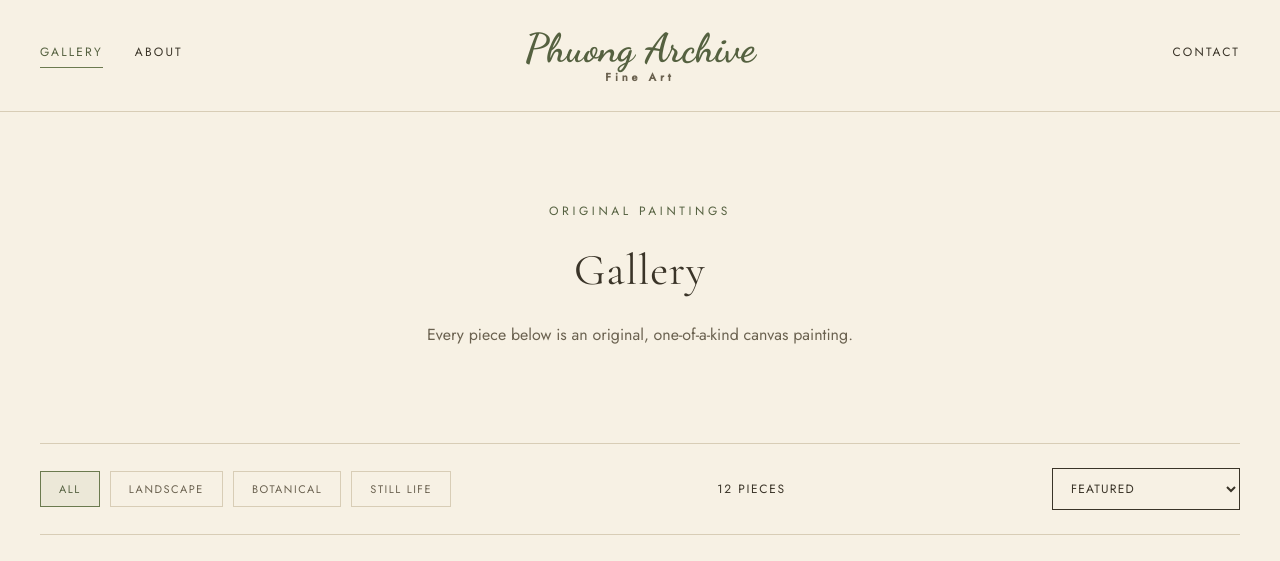
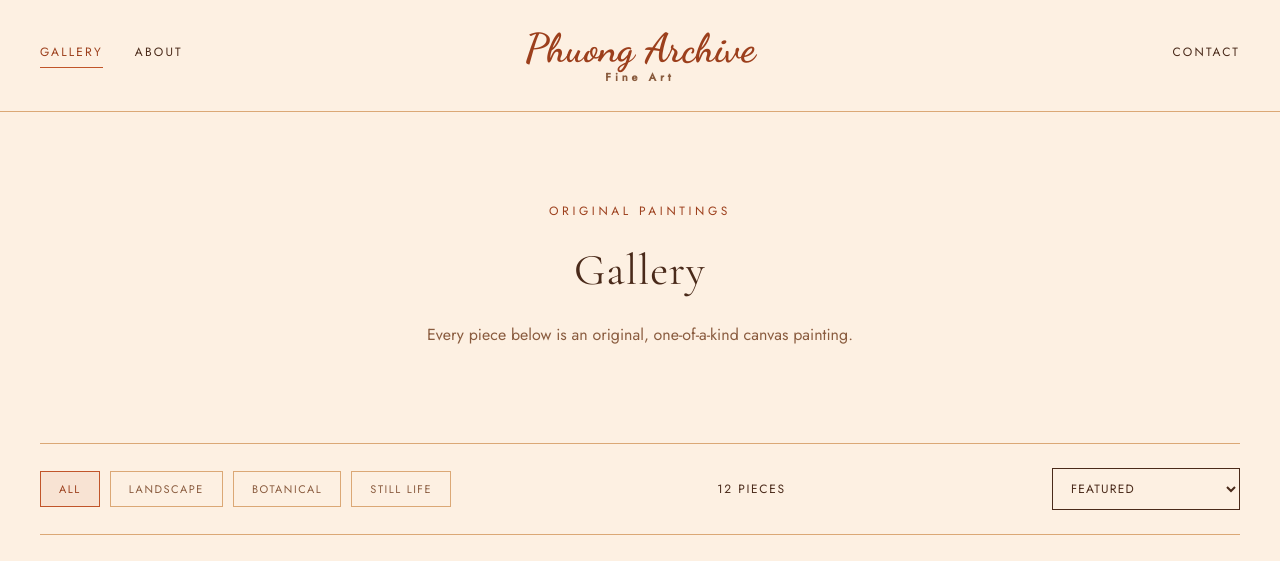
Before and after one commit to hoangvanthohvt-star/phuong-archive, a plain HTML site: page gallery.html in a window 1280 px wide. Shown: the top 561 px of the page. Drawn offline with nearby package versions, Linux system fonts and the light colour scheme.

Commit message:
Switch theme to peach, burnt orange, and apricot palette
Co-Authored-By: Claude Sonnet 5 <noreply@anthropic.com>

```diff
--- a/css/style.css
+++ b/css/style.css
@@ -1,14 +1,14 @@
 @import url('https://fonts.googleapis.com/css2?family=Cormorant+Garamond:ital,wght@0,300;0,400;0,500;0,600;1,400&family=Dancing+Script:wght@500;600;700&family=Jost:wght@400;500&display=swap');
 
 :root {
-  --bg: #f7f1e4;
-  --bg-alt: #efe6d4;
-  --ink: #3a3428;
-  --ink-soft: #6b6250;
-  --accent: #6b7a4f;
-  --accent-dark: #556140;
-  --line: #d8cdb6;
-  --terracotta: #c17a52;
+  --bg: #fdf0e2;
+  --bg-alt: #f8dcbc;
+  --ink: #4a2a1a;
+  --ink-soft: #8a5c3f;
+  --accent: #c1552a;
+  --accent-dark: #9c3f1c;
+  --line: #dba876;
+  --terracotta: #e2733b;
   --max-width: 1400px;
 }
 
@@ -151,7 +151,7 @@ img { max-width: 100%; display: block; }
   position: relative;
   z-index: 1;
   padding: 60px 40px;
-  color: #f7f1e4;
+  color: var(--bg);
   max-width: var(--max-width);
   margin: 0 auto;
   width: 100%;
@@ -191,7 +191,7 @@ img { max-width: 100%; display: block; }
 }
 
 .btn:hover {
-  background: #f7f1e4;
+  background: var(--bg);
   color: var(--ink);
 }
 
@@ -269,7 +269,7 @@ img { max-width: 100%; display: block; }
   left: 0; right: 0; bottom: 0;
   padding: 22px 16px;
   background: linear-gradient(0deg, rgba(20,17,10,0.6), rgba(20,17,10,0));
-  color: #f7f1e4;
+  color: var(--bg);
   font-family: 'Cormorant Garamond', serif;
   font-size: 20px;
   text-align: center;
@@ -326,7 +326,7 @@ img { max-width: 100%; display: block; }
 .filter-tags button.active {
   border-color: var(--accent);
   color: var(--accent-dark);
-  background: rgba(107,122,79,0.08);
+  background: rgba(193,85,42,0.08);
 }
 
 .grid {
@@ -458,7 +458,7 @@ img { max-width: 100%; display: block; }
   right: 32px;
   background: none;
   border: none;
-  color: #f7f1e4;
+  color: var(--bg);
   font-size: 30px;
   cursor: pointer;
   line-height: 1;
```
